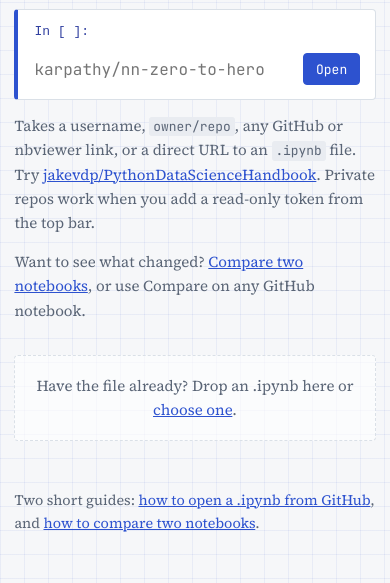
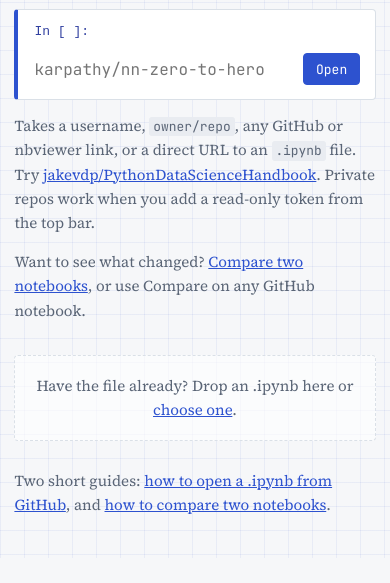
Before and after one commit to chizkidd/nbview, a website: page index.html in a window 390 px wide. Shown: the part 286-869 px from the top of the page. After the commit the page ends 844 px from the top, so only its background shows below. Drawn offline with Linux system fonts and the light colour scheme.

Commit message:
Keep the two guide links above the fold on the home page.
They were in a footer under the recently opened list, and that list has no fixed length, so
any history pushed the guides off the first screen. They now sit in the home column between
the drop zone and that list, and the footer they lived in is gone.

```diff
--- a/assets/css/style.css
+++ b/assets/css/style.css
@@ -210,18 +210,10 @@ main { padding: 1.75rem 1.25rem 5rem; }
 .hero-cell input:focus { outline: none; }
 .hint { color: var(--muted); font-size: 0.95rem; margin: 0.9rem 0 0; }
 .hint code { font-size: 0.85em; background: var(--code-bg); padding: 0.1em 0.3em; border-radius: 3px; }
-/* The two rendered pages, linked from the one address people and crawlers land on. It sits outside
-   main because the router replaces main's contents, and it is hidden once a notebook is open. */
 body.is-home main { padding-bottom: 1rem; }
-.foot {
-  max-width: 760px;
-  margin: 2rem auto 0;
-  padding: 0 1.25rem 3rem;
-  color: var(--muted);
-  font-size: 0.9rem;
-}
-.foot p { margin: 0; }
-body:not(.is-home) .foot { display: none; }
+/* The two guide pages, linked from the home column and not from a footer: the recently opened list has no
+   fixed length, so a line below it scrolls out of view as soon as there is any history. */
+.guides { margin-top: 1.75rem; }
 .drop {
   margin-top: 2rem;
   padding: 1.1rem;
@@ -544,7 +536,6 @@ html[data-embed] main { padding-top: 0.5rem; }
   #settings-btn { font-size: 12px; padding: 0.35rem 0.55rem; }
   main { padding: 1.25rem 0.9rem 4rem; }
   /* The footer sits outside main, so it has to copy the same narrow-screen gutter by hand. */
-  .foot { padding-left: 0.9rem; padding-right: 0.9rem; }
   .row { grid-template-columns: minmax(0, 1fr); }
   .prompt { text-align: left; padding: 0 0 0.2rem; }
   .prompt:empty { display: none; }
--- a/assets/js/app.js
+++ b/assets/js/app.js
@@ -334,6 +334,7 @@
         <div class="drop" id="drop">
           Have the file already? Drop an .ipynb here or <label>choose one<input type="file" id="file-input" accept=".ipynb,application/json" hidden></label>.
         </div>
+        <p class="hint guides">Two short guides: <a href="/view-ipynb-from-github">how to open a .ipynb from GitHub</a>, and <a href="/compare-jupyter-notebooks">how to compare two notebooks</a>.</p>
         ${recents.length ? `
           <section class="recent">
             <h2>Recently opened</h2>
--- a/index.html
+++ b/index.html
@@ -25,7 +25,7 @@
   <link rel="preload" href="assets/fonts/jetbrains-mono-latin.woff2" as="font" type="font/woff2" crossorigin>
   <meta name="theme-color" content="#2D52CF">
   <meta name="apple-mobile-web-app-title" content="nbview">
-  <link rel="stylesheet" href="assets/css/style.css?v=59c36b20">
+  <link rel="stylesheet" href="assets/css/style.css?v=3c9b7ede">
   <script src="assets/js/theme.js?v=5331cfe1"></script>
 </head>
 <body class="is-home">
@@ -50,12 +50,9 @@
       <h1 class="home-title">Read Jupyter notebooks from any GitHub repo.</h1>
       <p class="hint">nbview is a fast nbviewer alternative that runs entirely in your browser, so there is no server to go down. Paste a GitHub repo, notebook link, gist or nbviewer link, or change <code>nbviewer.org</code> to <code>nbview.org</code> in the address bar and the same notebook opens here. Private repos work when you sign in or add a read-only token from the top bar.</p>
       <p class="hint">nbview is an independent project and is not affiliated with Project Jupyter or nbviewer.</p>
+      <p class="hint guides">Two short guides: <a href="/view-ipynb-from-github">how to open a .ipynb from GitHub</a>, and <a href="/compare-jupyter-notebooks">how to compare two notebooks</a>.</p>
     </div>
   </main>
-
-  <footer class="foot">
-    <p>Two short guides: <a href="/view-ipynb-from-github">how to open a .ipynb from GitHub</a>, and <a href="/compare-jupyter-notebooks">how to compare two notebooks</a>.</p>
-  </footer>
 
   <dialog id="settings">
     <form method="dialog" class="settings-form">
@@ -112,6 +109,6 @@
   <script defer src="assets/vendor/purify.min.js?v=c2b28807"></script>
   <script defer src="assets/js/export.js?v=507cf0b0"></script>
   <script defer src="assets/js/diff.js?v=40f7b674"></script>
-  <script defer src="assets/js/app.js?v=a307ab6f"></script>
+  <script defer src="assets/js/app.js?v=7cca4014"></script>
 </body>
 </html>
```
Also changed, not shown: CHANGELOG.md.
